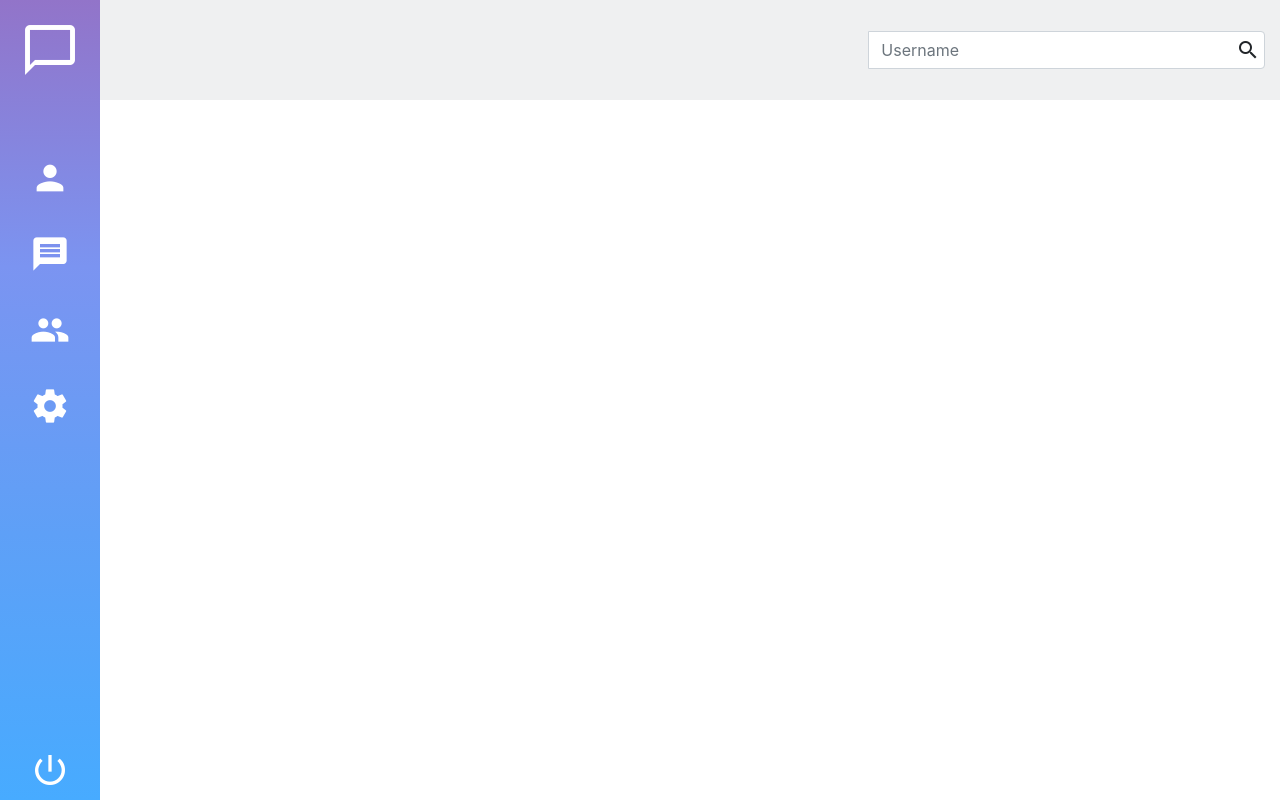
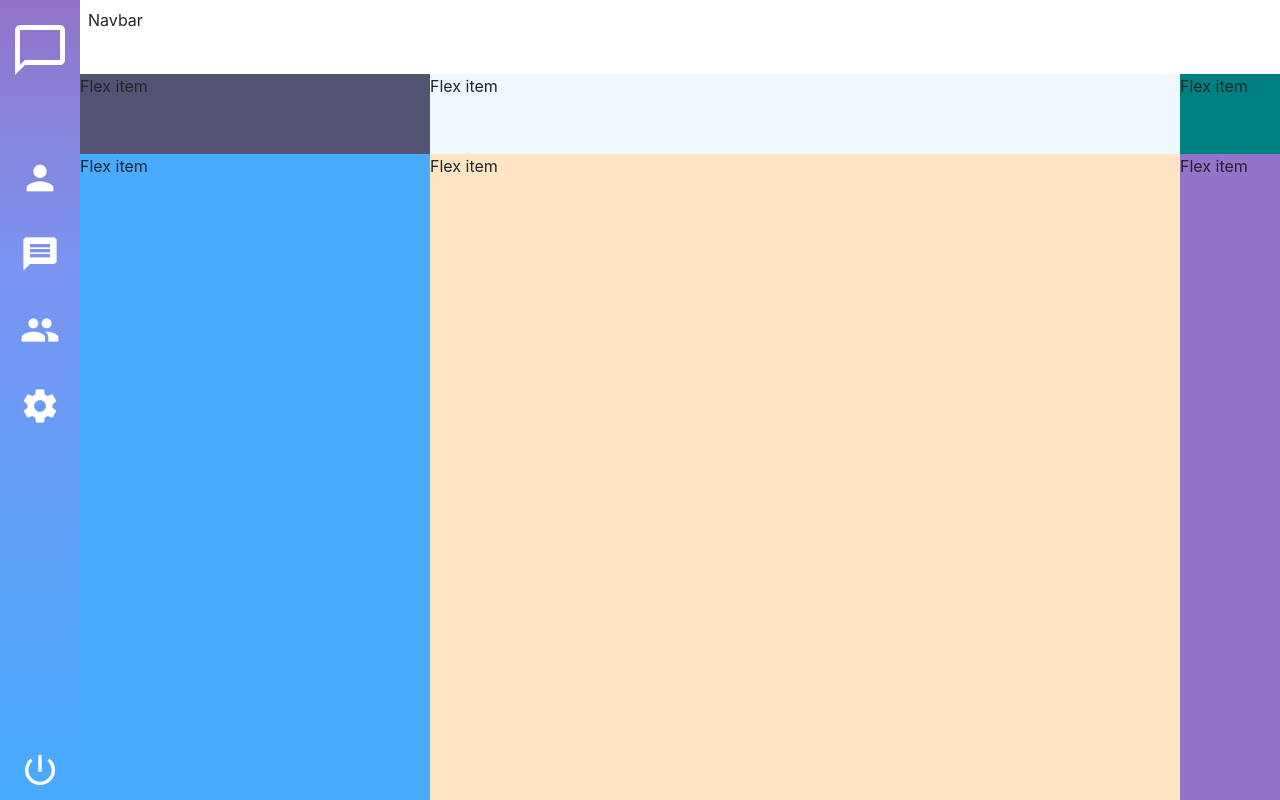
Before and after one commit to FernandaTarallo/chat-frontend, a React (Create React App) app: page / in a window 1280 px wide. Built offline with nearby package versions, Linux system fonts and the light colour scheme.

Commit message:
layout base ok

```diff
--- a/src/App.css
+++ b/src/App.css
@@ -1,3 +1,6 @@
+.body{
+  height:100vh;
+}
 .logo-navbar{
   width: 50px;
   height: 50px;
@@ -51,11 +54,8 @@
 }
 
 .side-box{
-  width:100px;
-  height:100vh;
+  width:80px;
   background-image:linear-gradient(to top,#47abff,#5ea0f7,#7b94f1, #9274c9);
-  z-index:9999;
-  position:fixed;
 }
 
 .chat-big-icon{
@@ -69,8 +69,8 @@
 }
 
 .nav-box{
-  height:100px;
-  background-color: #eff0f1;
+  height:80px;
+  background-color: #fff;
 }
 .search{
   position: absolute;
@@ -78,3 +78,29 @@
   z-index:20;
   right:20px;
 }
+.content{
+  height:100vh;
+}
+.all-chat{
+  width:350px;
+  background-color: #47abff;
+}
+.all-chat-head{
+  height:80px;
+  background-color: #525472;
+}
+.chat{
+  background-color: bisque;
+}
+.chat-head{
+  height:80px;
+  background-color: aliceblue;
+}
+.active-chat{
+  width:100px;
+  background-color: #9274c9;
+}
+.active-head{
+  height:80px;
+  background-color: teal;
+}
--- /dev/null
+++ b/src/components/chat/Chat.jsx
@@ -0,0 +1,19 @@
+import React from 'react'
+
+export default class AllChat extends React.Component{
+
+    constructor(props){
+        super(props)
+        this.state = {
+
+        }
+    }
+
+    render(){
+        return(
+            <div className="content d-flex flex-row">
+                <h1>teste</h1>
+            </div>
+        )
+    }
+}
--- a/src/components/layout/Layout.jsx
+++ b/src/components/layout/Layout.jsx
@@ -1,6 +1,6 @@
 
 import React from "react"
-import NavBar from './NavBar'
+import { Link } from 'react-router-dom';
 
 export default class Layout extends React.Component {
     constructor(props) {
@@ -12,8 +12,51 @@ export default class Layout extends React.Component {
 
     render(){
         return(
-            <div>
-                <NavBar/>
+            <div class="body d-flex">
+                <div className="side-box d-flex align-items-center flex-column">
+                    <div className="d-flex mb-5">
+                        <i className="material-icons text-white chat-big-icon">chat_bubble_outline</i>
+                    </div>
+
+                    <div className="d-flex mb-3">
+                        <i className="material-icons text-white chat-icons">person</i>
+                    </div>
+
+                    <div className="d-flex mb-3">
+                        <i className="material-icons text-white chat-icons">message</i>
+                    </div>
+
+                    <div className="d-flex mb-3">
+                        <i className="material-icons text-white chat-icons">people</i>
+                    </div>
+
+                    <div className="d-flex mb-3">
+                        <i className="material-icons text-white chat-icons">settings</i>
+                    </div>
+
+                    <div className="mt-auto d-flex">
+                        <i className="material-icons text-white chat-icons">power_settings_new</i>
+                    </div>
+                </div>
+                <div class="w-100 d-flex flex-column">
+                    <div className="nav-box d-flex p-2 bd-highlight">
+                        Navbar
+                    </div>
+                    <div className="content d-flex bd-highlight">
+                        <div className="all-chat d-flex flex-column">
+                            <div class="all-chat-head bd-highlight">Flex item</div>
+                            <div class="flex-grow-1 bd-highlight">Flex item</div>
+                        </div>
+                        <div className="chat d-flex flex-grow-1 flex-column">
+                            <div class="chat-head bd-highlight">Flex item</div>
+                            <div class="flex-grow-1 bd-highlight">Flex item</div>
+                        </div>
+                        <div className="active-chat d-flex flex-column">
+                            <div class="active-head bd-highlight">Flex item</div>
+                            <div class="flex-grow-1 bd-highlight">Flex item</div>
+                        </div>
+                    </div>
+                </div>
             </div>
         );
     }
--- a/src/components/layout/NavBar.jsx
+++ b/src/components/layout/NavBar.jsx
@@ -12,13 +12,34 @@ export default class NavBar extends React.Component{
 
     render(){
         return (
-            <nav className="nav-box fixed-top d-flex flex-row justify-content-end align-items-center">
-                <label className="sr-only" for="">Username</label>
-                <div className="input-group col-md-4 position-relative align-items-center">
-                    <i className="material-icons search">search</i>
-                    <input type="text" className="form-control" id="" placeholder="Username"/>
+            <div>
+                <div className="d-flex align-items-center flex-column">
+                    <div className="d-flex mb-5">
+                        <i className="material-icons text-white chat-big-icon">chat_bubble_outline</i>
+                    </div>
+
+                    <div className="d-flex mb-3">
+                        <i className="material-icons text-white chat-icons">person</i>
+                    </div>
+
+                    <div className="d-flex mb-3">
+                        <i className="material-icons text-white chat-icons">message</i>
+                    </div>
+
+                    <div className="d-flex mb-3">
+                        <i className="material-icons text-white chat-icons">people</i>
+                    </div>
+
+                    <div className="d-flex mb-3">
+                        <i className="material-icons text-white chat-icons">settings</i>
+                    </div>
+
+                    <div className="mt-auto d-flex">
+                        <i className="material-icons text-white chat-icons">power_settings_new</i>
+                    </div>
+
                 </div>
-            </nav>
+            </div>
         );
     }
 }
--- a/src/screens/WebChat.jsx
+++ b/src/screens/WebChat.jsx
@@ -1,17 +1,13 @@
 import React from 'react'
 import SideBar from '../components/layout/SideBar'
-import NavBar from '../components/layout/NavBar'
+import Layout from '../components/layout/Layout'
+import Chat from '../components/chat/Chat'
 
 export default class WebChatScreen extends React.Component{
     render (){
       return (
         <div>
-            <NavBar
-
-            />
-            <SideBar
-
-            />
+           <Layout/>
         </div>
       )
     }
```
Also changed, not shown: 1 other file (tests, documents, lock files or other folders).
